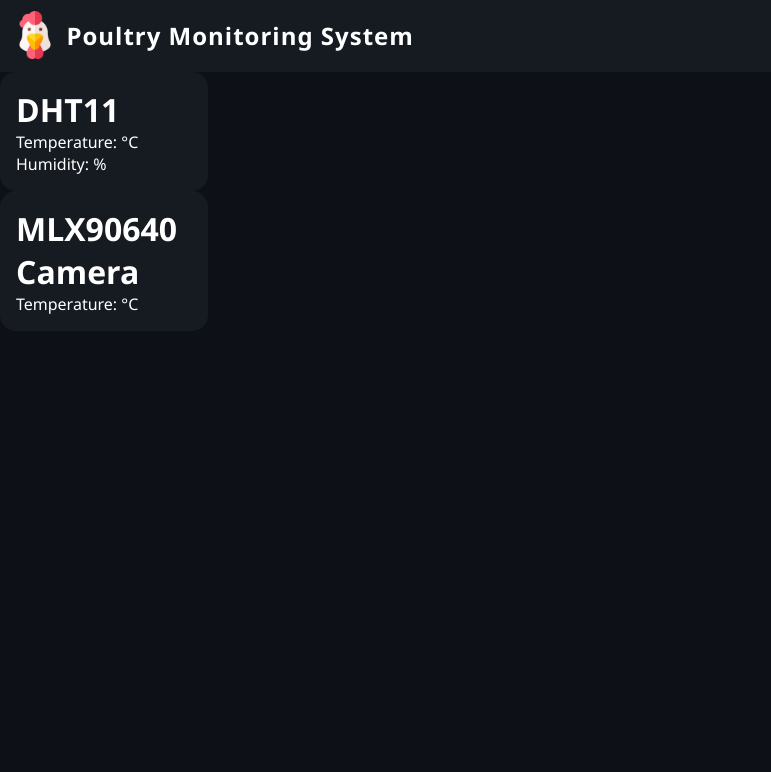
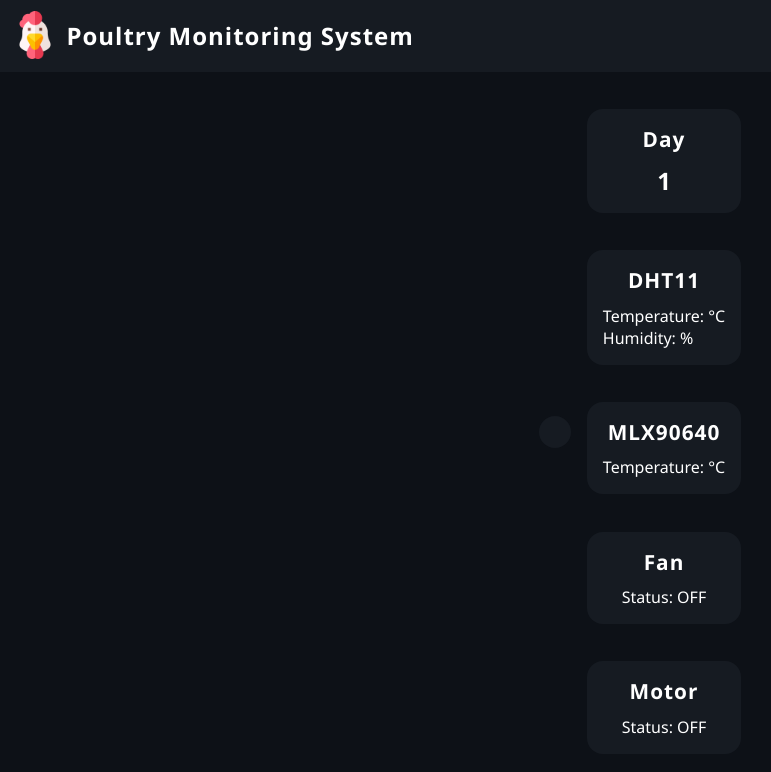
Before and after one commit to DarwinCamahalan/automated-poultry-pen, a Next.js app in the folder website/: page / in a window 1280 px wide. Shown: the top 772 px of the page, without its empty margins (0-771 px from the left). Built offline with nearby package versions, Linux system fonts and the light colour scheme; no server answers; the database is empty.

Commit message:
Enhance UI

```diff
--- a/website/components/Content/Content.js
+++ b/website/components/Content/Content.js
@@ -1,12 +1,18 @@
 import { useEffect, useState } from "react";
 import styles from "./content.module.scss";
-import { db } from "../firebaseConfig";
+import { db, storage } from "../firebaseConfig";
 import { onValue, ref } from "firebase/database";
+import {
+  getStorage,
+  ref as storageRef,
+  getDownloadURL,
+} from "firebase/storage";
 
 const Content = () => {
   const [temperature, setTemperature] = useState(null);
   const [humidity, setHumidity] = useState(null);
   const [cameraTemperature, setCameraTemperature] = useState(null);
+  const [imageUrl, setImageUrl] = useState(null);
 
   useEffect(() => {
     const dhtSensorRef = ref(db, "dht_sensor");
@@ -22,19 +28,60 @@ const Content = () => {
       const temperature = snapshot.val().temperature;
       setCameraTemperature(Math.round(temperature));
     });
+
+    // Fetch the image URL from Firebase Storage
+    const storageInstance = getStorage();
+    const imageRef = storageRef(storageInstance, "image_capture.png");
+
+    const fetchImageUrl = () => {
+      getDownloadURL(imageRef)
+        .then((url) => {
+          setImageUrl(url);
+        })
+        .catch((error) => {
+          console.log("Error fetching image URL:", error);
+        });
+    };
+
+    // Fetch the initial image URL
+    fetchImageUrl();
+
+    // Fetch a new image URL every 500 millisecond
+    const interval = setInterval(fetchImageUrl, 100);
+
+    // Clean up the interval when the component is unmounted
+    return () => clearInterval(interval);
   }, []);
 
   return (
     <div className={styles.contentBG}>
-      <div className={styles.dhtSensor}>
-        <h1>DHT11</h1>
-        <p>Temperature: {temperature} °C</p>
-        <p>Humidity: {humidity} %</p>
+      <div className={styles.cameraImage}>
+        {imageUrl && <img src={imageUrl} alt="Camera" />}
       </div>
+      <div className={styles.sensors}>
+        <div className={styles.dayCount}>
+          <h1>Day</h1>
+          <p>1</p>
+        </div>
+        <div className={styles.dhtSensor}>
+          <h1>DHT11</h1>
+          <p>Temperature: {temperature} °C</p>
+          <p>Humidity: {humidity} %</p>
+        </div>
+        <div className={styles.camSensor}>
+          <h1>MLX90640</h1>
+          <p>Temperature: {cameraTemperature} °C</p>
+        </div>
 
-      <div className={styles.camSensor}>
-        <h1>MLX90640 Camera</h1>
-        <p>Temperature: {cameraTemperature} °C</p>
+        <div className={styles.fan}>
+          <h1>Fan</h1>
+          <p>Status: OFF</p>
+        </div>
+
+        <div className={styles.motor}>
+          <h1>Motor</h1>
+          <p>Status: OFF</p>
+        </div>
       </div>
     </div>
   );
--- a/website/components/Content/content.module.scss
+++ b/website/components/Content/content.module.scss
@@ -1,18 +1,57 @@
 .contentBG {
   width: 100%;
   height: 89.9vh;
+  display: flex;
+  align-items: center;
+  justify-content: center;
 
-  .dhtSensor {
-    width: 13em;
+  .cameraImage {
+    background-color: #161b22;
+    border-radius: 1em;
     padding: 1em;
-    border-radius: 1em;
-    background-color: #161b22;
+    img {
+      width: 40em;
+      height: 30em;
+    }
   }
 
-  .camSensor {
-    width: 13em;
-    padding: 1em;
-    border-radius: 1em;
-    background-color: #161b22;
+  .sensors {
+    height: 100%;
+    display: flex;
+    flex-direction: column;
+    justify-content: space-evenly;
+    margin-left: 1em;
+    h1 {
+      font-size: 1.3em;
+      text-align: center;
+      font-weight: 700;
+      letter-spacing: 1px;
+      margin-bottom: 0.5em;
+    }
+
+    .dayCount,
+    .dhtSensor,
+    .camSensor,
+    .fan,
+    .motor {
+      width: auto;
+      padding: 1em;
+      border-radius: 1em;
+      background-color: #161b22;
+    }
+
+    .fan,
+    .motor {
+      p {
+        text-align: center;
+      }
+    }
+    .dayCount {
+      p {
+        text-align: center;
+        font-size: 1.5em;
+        font-weight: 700;
+      }
+    }
   }
 }
--- a/website/components/firebaseConfig.js
+++ b/website/components/firebaseConfig.js
@@ -1,18 +1,21 @@
-import { initializeApp } from 'firebase/app'
-import { getDatabase } from 'firebase/database'
+import { initializeApp } from "firebase/app";
+import { getDatabase } from "firebase/database";
+import { getStorage } from "firebase/storage";
 
 // Your web app's Firebase configuration
 const firebaseConfig = {
-    apiKey: "AIzaSyBq68owsBjnpM6KRiFdJm41nd5mSpKBaW0",
-    authDomain: "poultry-monitoring-system-1.firebaseapp.com",
-    databaseURL: "https://poultry-monitoring-system-1-default-rtdb.asia-southeast1.firebasedatabase.app",
-    projectId: "poultry-monitoring-system-1",
-    storageBucket: "poultry-monitoring-system-1.appspot.com",
-    messagingSenderId: "265095833387",
-    appId: "1:265095833387:web:43286dabe51d0c325a476e"
-}
+  apiKey: "AIzaSyBq68owsBjnpM6KRiFdJm41nd5mSpKBaW0",
+  authDomain: "poultry-monitoring-system-1.firebaseapp.com",
+  databaseURL:
+    "https://poultry-monitoring-system-1-default-rtdb.asia-southeast1.firebasedatabase.app",
+  projectId: "poultry-monitoring-system-1",
+  storageBucket: "poultry-monitoring-system-1.appspot.com",
+  messagingSenderId: "265095833387",
+  appId: "1:265095833387:web:43286dabe51d0c325a476e",
+};
 
-// Initialize Firebase
-const app = initializeApp(firebaseConfig)
+const app = initializeApp(firebaseConfig);
+const db = getDatabase(app);
+const storage = getStorage(app);
 
-export const db = getDatabase()
+export { app, db, storage };
```
